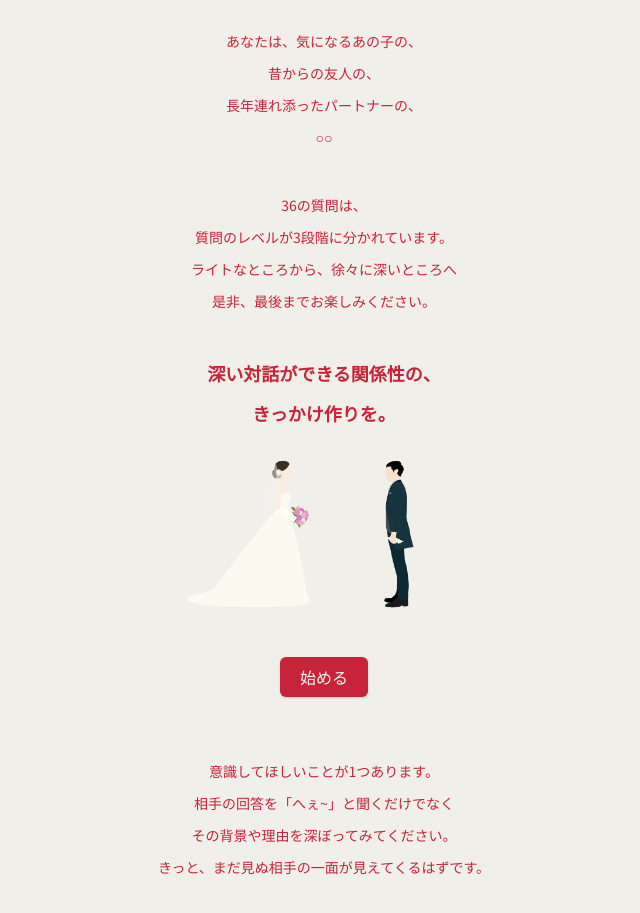
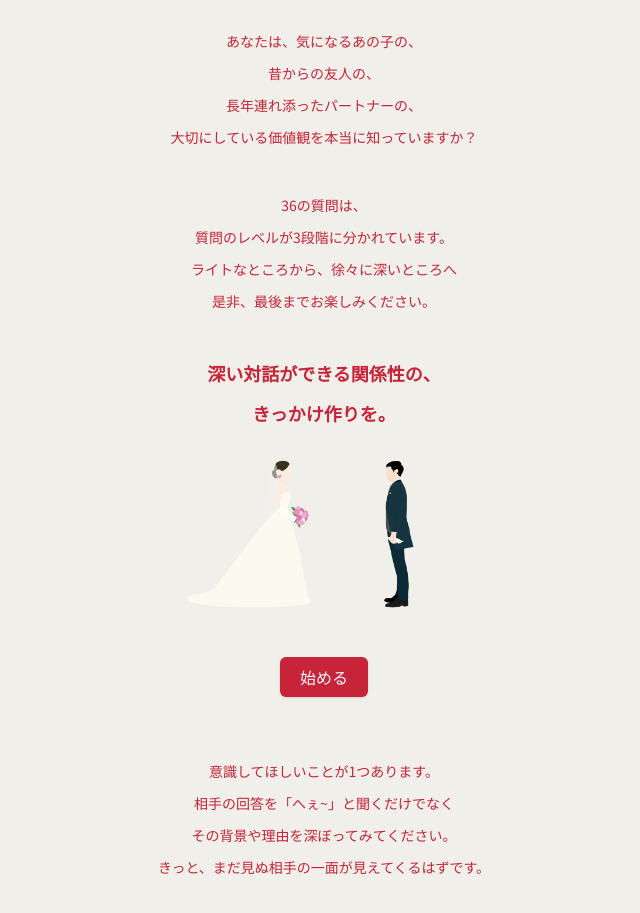
Before and after one commit to kimukimuyuya/36-questions, a Next.js app in the folder my-app/: page / in a window 1280 px wide. Shown: the part 880-1793 px from the top of the page, without its empty margins (316-956 px from the left). Built offline with nearby package versions, Linux system fonts and the light colour scheme.

Commit message:
feat: :art: ○○だった部分のテキストを追加

```diff
--- a/my-app/src/pages/index.tsx
+++ b/my-app/src/pages/index.tsx
@@ -33,7 +33,7 @@ const Home = () => {
               長年連れ添ったパートナーの、
             </p>
             <p className="mt-3 text-sm">
-              ○○
+              大切にしている価値観を本当に知っていますか？
             </p>
             <p className="mt-12 text-sm">
               36の質問は、
```
